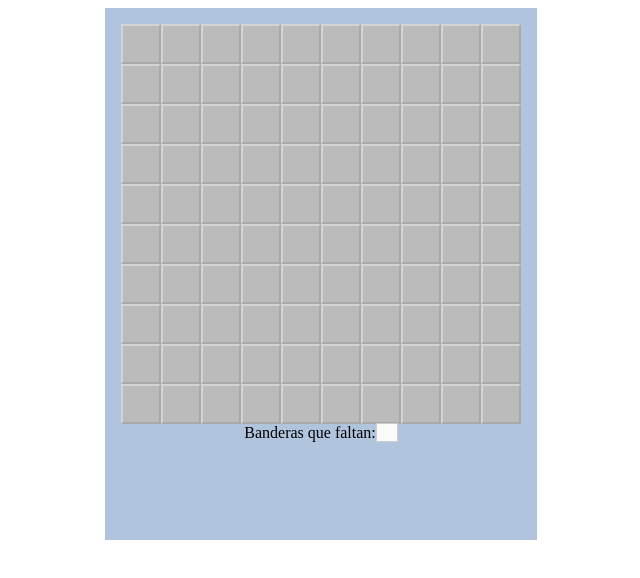
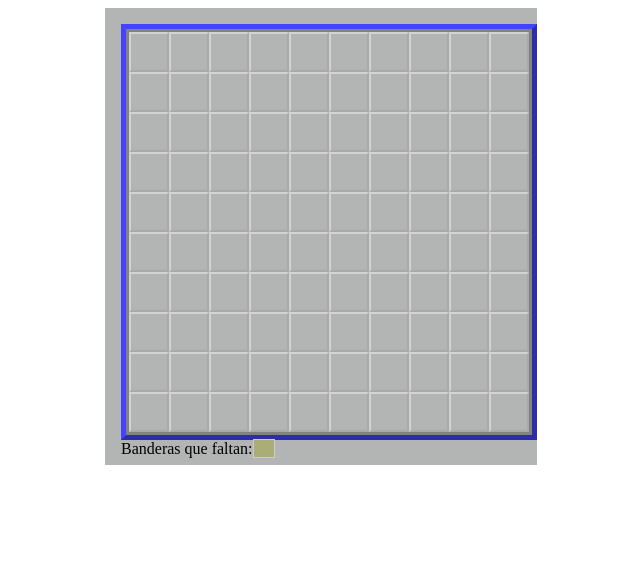
Before and after one commit to Ernestotti/buscaminas_1.0, a plain HTML site: page index.html in a window 1280 px wide. Shown: the whole page, without its empty margins (319-959 px from the left). Drawn offline with Linux system fonts and the light colour scheme.

Commit message:
13/11/21 estilo

```diff
--- a/style.css
+++ b/style.css
@@ -1,29 +1,30 @@
 .contenedor{
     margin: auto auto;
     padding: 1rem;
-    box-align:center;
-    text-align:center;
-    background-color: lightsteelblue;
+    border: 2px;
+    background-color: #b3b4b4;
     width:400px;
-    height:500px;
+    height:425px;
 }
 
 /*Dimensionado de la clase matriz del html*/
 .matriz{
     height: 400px;
     width: 400px;
-    background-color: grey;
+    background-color: #818282;
+    text-align:center;
     /*Para poder agrupar todos los cuadraditos*/
     display: flex;
     flex-wrap: wrap;
     margin-left: auto;
     margin-right: auto;
-    box-shadow: inset 3px 3px 0 0 rgba(255, 255, 255, 0.5),
-        inset -3px -3px 0 0 rgba(0, 0, 0, 0.5);
+    padding: 3px;
+    border-spacing: 2px;
+    border: 5px outset #4444ff;
 }
 
 .matriz div{
-    background-color: #BBBBBB;
+    background-color: #b3b4b4;
     border-left: 2px solid #D3D3D3;
     border-top: 2px solid #D3D3D3;
     border-right: 2px solid #A9A9A9;
@@ -32,15 +33,19 @@
     height: 40px;
     width: 40px;
     box-sizing: border-box;
+    user-select: none;
+}
 
-}
-div #banderas-izquierda{
-    margin-left: auto;
-    margin-right: auto;
+.matriz .anotado{
+	border-left: 1px solid #A9A9A9;
+	border-top: 1px solid #A9A9A9;
+	border-right: 1px solid #D3D3D3;
+	border-bottom: 1px solid #D3D3D3;
+	text-shadow: 1px 1px 2px #999999;
 }
 
 #banderas-izquierda{
-    background-color: #fafafa;
+    background-color: #aaad76;
     margin-left: auto;
     margin-right: auto;
     padding: 0.1px 10px;
```
